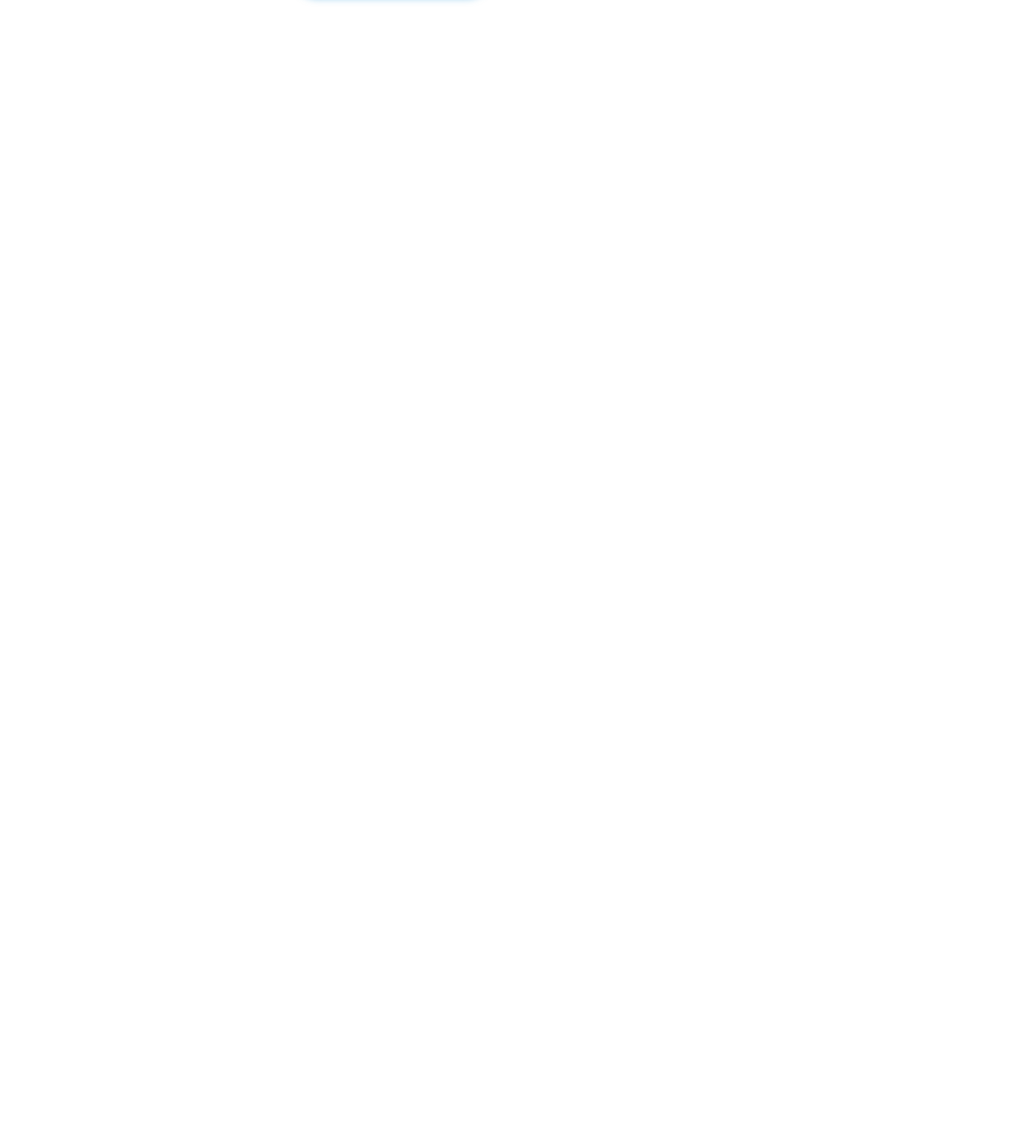
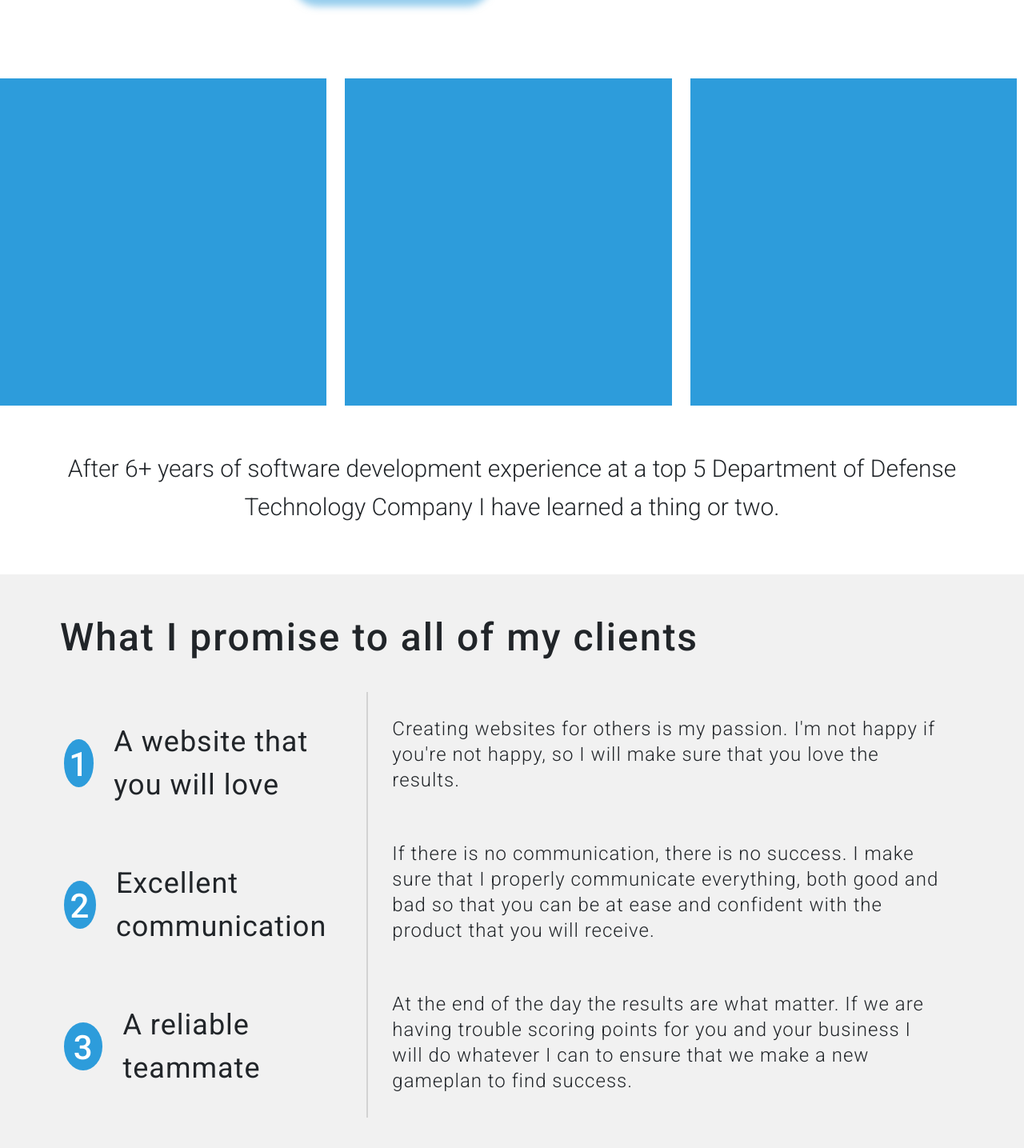
Before and after one commit to jdigz/joedigz.com, a React (Create React App) app: page / in a window 1280 px wide. Shown: the part 595-2030 px from the top of the page at 80% size. Before the commit the page ends 800 px from the top, so only its background shows below. Built offline with nearby package versions, Linux system fonts and the light colour scheme.

Commit message:
Added Promise and Image section to body

```diff
--- a/src/App.js
+++ b/src/App.js
@@ -1,9 +1,11 @@
 import './assets/app/app.scss'
-import Header from './components/header';
 import styled from 'styled-components';
 
+import Header from './components/header';
+import Body from './components/body';
+
 const PageWrapper = styled.div`
-  max-width: 1150px;
+  width: 100%;
   margin: auto;
 `;
 
@@ -11,6 +13,7 @@
   return (
     <PageWrapper>
       <Header />
+      <Body />
     </PageWrapper>
   );
 }
--- /dev/null
+++ b/src/components/body.js
@@ -0,0 +1,141 @@
+import React, { PureComponent } from 'react';
+import styled from 'styled-components';
+import Icon from './icon';
+
+/******************************************************************************/
+/*********************************** Styles ***********************************/
+/******************************************************************************/
+
+const BodyWrapper = styled.div`
+/* Variable for the Image Dimension */
+  --img-dim: calc(33vw - 14px);
+`;
+const ImageWrapper = styled.div`
+  width: 100%;
+  margin: 55px 0;
+  display: grid;
+  grid-template-columns: repeat(3, var(--img-dim));
+  column-gap: 23px;
+  overflow: hidden;
+`;
+const Img = styled.div`
+/* Temporarily a styled.div, replace with pictures */
+  width: var(--img-dim);
+  height: var(--img-dim);
+  background-color: var(--primary);
+`;
+const BodyText = styled.div`
+  max-width: 1125px;
+  margin: auto;
+  margin-bottom: 60px;
+  text-align: center;
+  line-height: 48px;
+  font-size: 30px;
+  font-weight: 300;
+`;
+const PromiseSectionWrapper = styled.div`
+  padding: 50px 75px;
+  width: 100%;
+  background-color: #f1f1f1;
+  overflow: hidden;
+`;
+const PromiseSection = styled.div`
+  max-width: 1440px;
+  margin: auto;
+`;
+const PromiseHeading = styled.h1`
+  margin-bottom: 40px;
+  font-size: 48px;
+  letter-spacing: 2px;
+`;
+const PromiseContainer = styled.div`
+  display: flex;
+`;
+const PromiseTitleContainer = styled.div`
+  display: flex;
+  flex-direction: column;
+  justify-content: space-around;
+  padding-right: 30px;
+  border-right: 2px solid lightgray;
+`;
+const PromiseTitle = styled.div`
+  display: flex;
+  align-items: center;
+  font-size: 36px;
+  font-weight: 400;
+  letter-spacing: 1px;
+`;
+const PromiseDescriptionContainer = styled.div`
+  display: flex;
+  flex-direction: column;
+  justify-content: space-around;
+  max-width: 750px;
+`;
+const PromiseDescription = styled.div`
+  margin: 30px;
+  font-size: 24px;
+  font-weight: 300;
+  line-height: 32px;
+  letter-spacing: 1px;
+`;
+/******************************************************************************/
+/********************************* Javascript *********************************/
+/******************************************************************************/
+
+class Body extends PureComponent {
+  render() {
+    return (
+      <BodyWrapper>
+        <ImageWrapper>
+          <Img />
+          <Img />
+          <Img />
+        </ImageWrapper>
+        <BodyText>
+          After 6+ years of software development experience at a top 5 Department of Defense Technology Company I have learned a thing or two.
+        </BodyText>
+        <PromiseSectionWrapper>
+          <PromiseSection>
+            <PromiseHeading>What I promise to all of my clients</PromiseHeading>
+            <PromiseContainer>
+              <PromiseTitleContainer>
+                <PromiseTitle>
+                  <Icon marginRight="25px" fontColor="white" size="60px">1</Icon>
+                  A website that you will love
+                </PromiseTitle>
+                <PromiseTitle>
+                  <Icon marginRight="25px" fontColor="white" size="60px">2</Icon>
+                  Excellent communication
+                </PromiseTitle>
+                <PromiseTitle>
+                  <Icon marginRight="25px" fontColor="white" size="60px">3</Icon>
+                  A reliable teammate
+                </PromiseTitle>
+              </PromiseTitleContainer>
+              <PromiseDescriptionContainer>
+                <PromiseDescription>
+                Creating websites for others is my passion. I'm not happy if
+                you're not happy, so I will make sure that you love the results.
+                </PromiseDescription>
+                <PromiseDescription>
+                If there is no communication, there is no success. I make sure
+                that I properly communicate everything, both good and bad so
+                that you can be at ease and confident with the product that you
+                will receive.
+                </PromiseDescription>
+                <PromiseDescription>
+                At the end of the day the results are what matter. If we are
+                having trouble scoring points for you and your business I will
+                do whatever I can to ensure that we make a new gameplan to find
+                success.
+                </PromiseDescription>
+              </PromiseDescriptionContainer>
+            </PromiseContainer>
+          </PromiseSection>
+        </PromiseSectionWrapper>
+      </BodyWrapper>
+    );
+  }
+}
+
+export default Body;
--- a/src/components/button.js
+++ b/src/components/button.js
@@ -20,7 +20,7 @@
   letter-spacing: -1px;
 
   &:hover {
-    filter: none;
+    filter: drop-shadow(0px 5px 2px ${props => props.color ? "lightgray" : "var(--primary-shadow)"});
   }
 `;
 
--- /dev/null
+++ b/src/components/icon.js
@@ -0,0 +1,44 @@
+import React, { PureComponent } from 'react';
+import styled from 'styled-components';
+
+const IconDiv = styled.div`
+  /* Size */
+  width: ${props => props.size || '65px'};
+  height: ${props => props.size || '65px'};
+  margin: ${props => props.margin || '5px'};
+  margin-top: ${props => props.marginTop || ''};
+  margin-right: ${props => props.marginRight || ''};
+  margin-bottom: ${props => props.marginBottom || ''};
+  margin-left: ${props => props.marginLeft || ''};
+  /* Background Image and Color */
+  background-image: url(${props=> props.logo});
+  background-color: ${props => props.backgroundColor || 'var(--primary)'};
+  background-size: cover;
+  background-repeat: no-repeat;
+  border-radius: 50%;
+  /* Font */
+  text-align: center;
+  color: ${props => props.fontColor || ""};
+  font-size: calc(${props => props.size || '65px'} * 0.70);
+  font-weight: 500;
+`;
+class Icon extends PureComponent {
+  render() {
+    return (
+      <IconDiv
+        margin={this.props.margin}
+        marginTop={this.props.marginTop}
+        marginRight={this.props.marginRight}
+        marginBottom={this.props.marginBottom}
+        marginLeft={this.props.marginLeft}
+        logo={this.props.logo}
+        size={this.props.size}
+        fontColor={this.props.fontColor}
+      >
+        {this.props.children}
+      </IconDiv>
+    );
+  }
+}
+
+export default Icon;
--- a/src/components/signature.js
+++ b/src/components/signature.js
@@ -1,19 +1,12 @@
 import React, { PureComponent } from 'react';
 import Logo from '../assets/static/images/headshot.jpg'
+import Icon from './icon';
 import styled from 'styled-components';
 
 const Wrapper = styled.div`
   display: flex;
   justify-content: center;
   align-items: center;
-`;
-const Icon = styled.div`
-  background-image: url(${Logo});
-  background-size: cover;
-  background-repeat: no-repeat;
-  width: 65px;
-  height: 65px;
-  border-radius: 50%;
 `;
 const NameWrapper = styled.span`
   margin-left: 10px;
@@ -27,7 +20,7 @@
   render() {
     return (
       <Wrapper>
-        <Icon />
+        <Icon logo={Logo} />
         <NameWrapper>Joe DiGregorio</NameWrapper>
       </Wrapper> );
   }
```
